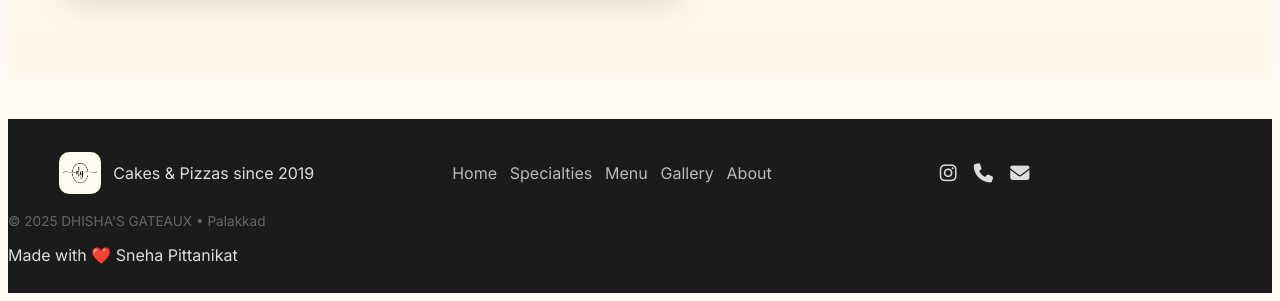
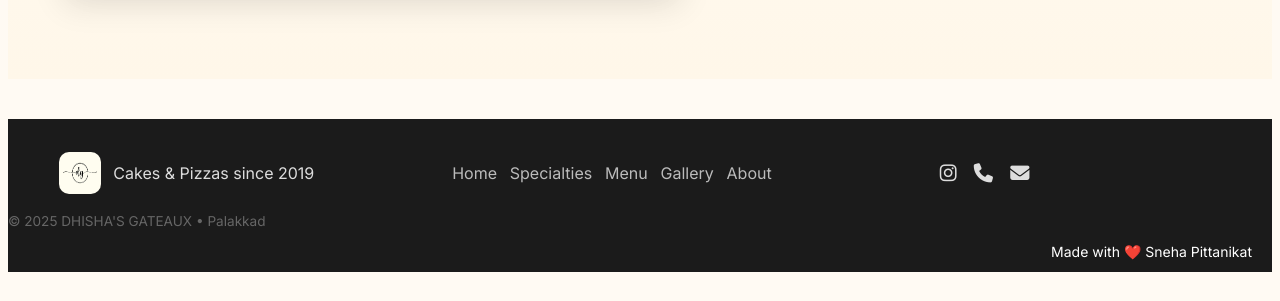
Before and after one commit to PITTANIKATSNEHA/DHISHAS-GATEAUX, a plain HTML site: page index.html in a window 1280 px wide. Shown: the part 5277-5578 px from the top of the page. After the commit the page ends 5557 px from the top, so only its background shows below. Drawn offline with nearby package versions, Linux system fonts and the light colour scheme.

Commit message:
Update style.css

```diff
--- a/style.css
+++ b/style.css
@@ -239,6 +239,17 @@ a{ color: inherit; text-decoration: none; }
 .foot-social a{ font-size:1.2rem; margin-right:.8rem; color:#fff; opacity:.85; }
 .foot-social a:hover{ opacity:1; }
 
+.footer-right {
+  color: #fff;              /* White text */
+  font-size: 14px;
+  text-align: right;
+  padding-right: 20px;
+}
+.footer-right p {
+  margin: 0;
+}
+
+
 /* Reveal on scroll */
 .reveal{ opacity:0; transform: translateY(22px); transition: all .6s ease; }
 .reveal.visible{ opacity:1; transform: translateY(0); }
```
